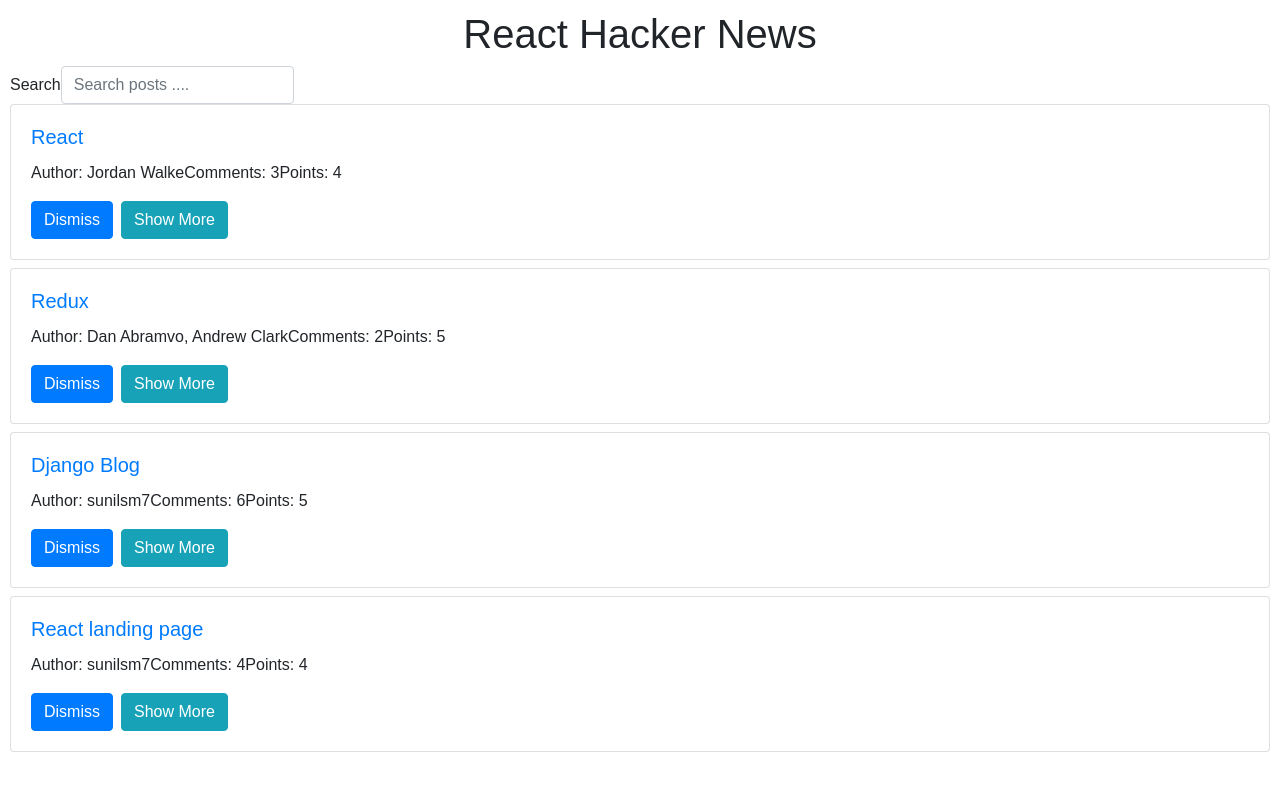
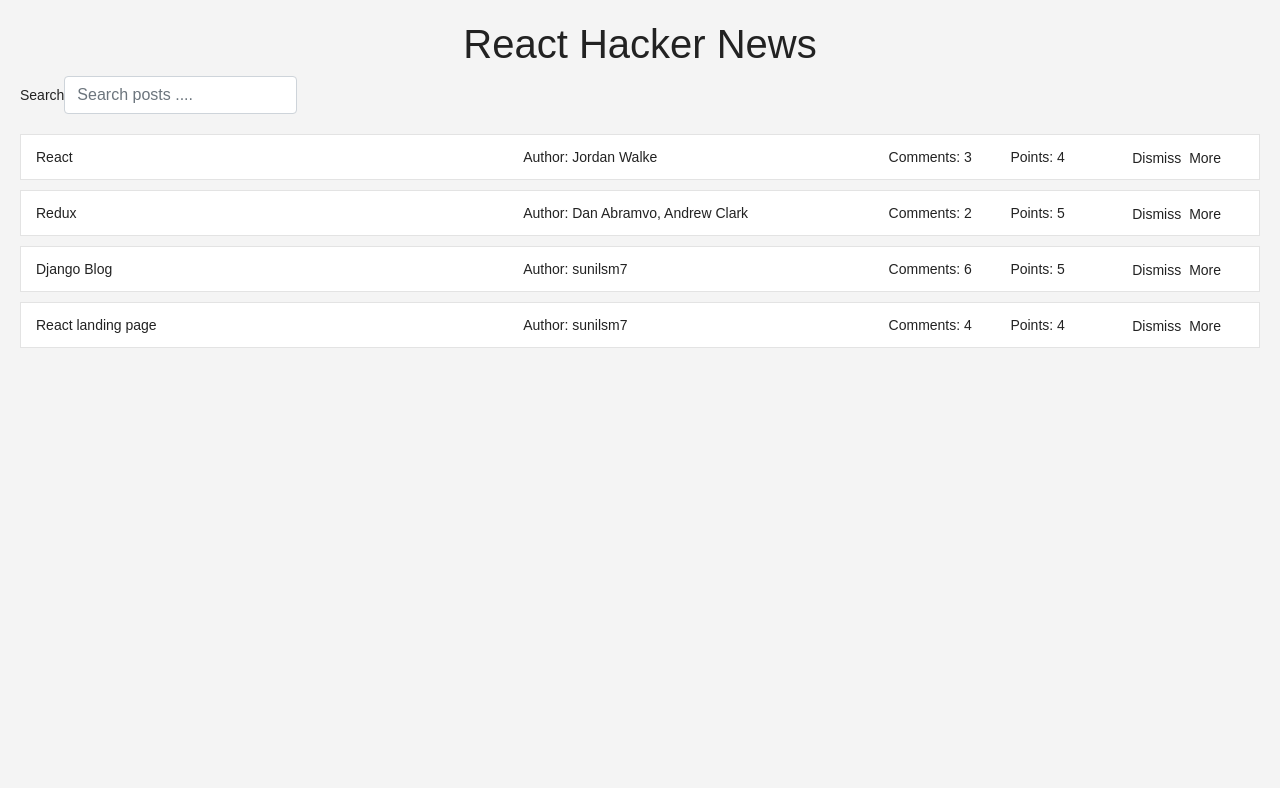
Before and after one commit to sunilsm7/react-hacker-news, a React (Create React App) app: page / in a window 1280 px wide. Shown: the top 788 px of the page. Built offline with nearby package versions, Linux system fonts and the light colour scheme.

Commit message:
style components

```diff
--- a/package.json
+++ b/package.json
@@ -1,11 +1,12 @@
 {
-  "name": "hackernews",
+  "name": "react-hacker-news",
   "version": "0.1.0",
   "private": true,
   "dependencies": {
     "react": "^16.4.1",
     "react-dom": "^16.4.1",
-    "react-scripts": "1.1.4"
+    "react-scripts": "1.1.4",
+    "styled-components": "^3.3.3"
   },
   "scripts": {
     "start": "react-scripts start",
--- a/src/App.css
+++ b/src/App.css
@@ -1,23 +1,63 @@
-.App {
-  margin: 10px;
+.page {
+	margin: 20px;
 }
 
-.App-logo {
-  animation: App-logo-spin infinite 20s linear;
-  height: 80px;
+.interactions {
+	text-align: center;
 }
 
-.Search-form {
-  text-align: center;
+.table {
+	margin: 20px 0;
 }
 
-.App-title {
-  font-size: 2.5em;
-  text-align: center;
+.table-header {
+	display: flex;
+	line-height: 24px;
+	font-size: 16px;
+	padding: 0 10px;
+	justify-content: space-between;
 }
 
+.table-empty {
+	margin: 200px;
+	text-align: center;
+	font-size: 16px;
+}
 
-@keyframes App-logo-spin {
-  from { transform: rotate(0deg); }
-  to { transform: rotate(360deg); }
+.table-row {
+	display: flex;
+	line-height: 24px;
+	white-space: nowrap;
+	margin: 10px 0;
+	padding: 10px;
+	background: #ffffff;
+	border: 1px solid #e3e3e3;
 }
+
+.table-header > span {
+	overflow: hidden;
+	text-overflow: ellipsis;
+	padding: 0 5px;
+}
+
+.table-row > span {
+	overflow: hidden;
+	text-overflow: ellipsis;
+	padding: 0 5px;
+}
+
+.button-inline {
+	border-width: 0;
+	background: transparent;
+	color: inherit;
+	text-align: inherit;
+	-webkit-font-smoothing: inherit;
+	padding: 0;
+	font-size: inherit;
+	cursor: pointer;
+}
+
+.button-active {
+	border-radius: 0;
+	border-bottom: 1px solid #38BB6C;
+}
--- a/src/App.js
+++ b/src/App.js
@@ -36,6 +36,17 @@
   },
 ];
 
+const largeColumn = {
+  width: '40%',
+};
+
+const midColumn = {
+  width: '30%',
+};
+
+const smallColumn = {
+  width: '10%',
+};
 
 const isSearched = (searchTerm) => item => item.title.toLowerCase().includes(searchTerm.toLocaleString());
 
@@ -63,10 +74,7 @@
 }
 
 
-class Search extends Component {
-  render() {
-    const {value, onChange, children } = this.props;
-
+const Search = ({ value, onChange, children } ) => {
   return (
     <form className="form-inline">
       <div className="form-group">
@@ -83,8 +91,7 @@
           onChange={onChange} />
       </div>
     </form>
-    );
-  }
+  )
 }
 
 
@@ -93,33 +100,35 @@
     const {list, pattern, onDismiss, showMessage } = this.props;
 
     return (
-      <div>
+      <div className="table">
         {list.filter(isSearched(pattern)).map(item =>
-          <div key={item.objectID} className="card mb-2">
-            <div className="card-body">
-              <h5 className="card-title">
+          <div key={item.objectID} className="table-row">
+            <span style={largeColumn}>
               <a href={item.url}>{item.title}</a>
-              </h5>
-              <p className="card-text">
+            </span>
+            <span style={midColumn}>
+              Author: {item.author}
+            </span>
+            <span style={smallColumn}>
+              Comments: {item.num_comments}
+            </span>
+            <span style={smallColumn}>
+              Points: {item.points}
+            </span>
 
-                <span>Author: {item.author}</span>
-                <span>Comments: {item.num_comments}</span>
-                <span>Points: {item.points}</span>
-              </p>
-              <span>
+            <span style={smallColumn}>
               <Button
                 onClick={() => onDismiss(item.objectID)}
-                  className="btn btn-primary mr-2">
+                className="button-inline btn btn-outline-primary mr-2">
                 Dismiss
               </Button>
               <Button
                 name="btn-message"
-                  className="btn btn-info"
+                className="button-inline btn btn-outline-info mr-2"
                 onClick={showMessage}
-                  >Show More
+                >More
               </Button>
             </span>
-            </div>
           </div>
         )}
       </div>
@@ -162,13 +171,16 @@
     const { searchTerm, list} = this.state;
 
     return (
-      <div className="App">
+      <div className="page">
+        <div className="interactions">
           <h1 className="App-title">React Hacker News</h1>
           <Search
             value={searchTerm}
             onChange={this.onSearchChange}
           > Search
           </Search>
+        </div>
+
 
         <Table
           list={list}
--- a/src/index.css
+++ b/src/index.css
@@ -1,5 +1,44 @@
 body {
-  margin: 0;
-  padding: 0;
-  font-family: sans-serif;
+	color: #222;
+	background: #f4f4f4;
+	font: 400 14px CoreSans, Arial,sans-serif;
 }
+
+a {
+	color: #222;
+}
+
+a:hover {
+	text-decoration: underline;
+}
+
+ul, li {
+	list-style: none;
+	padding: 0;
+	margin: 0;
+}
+
+input {
+	padding: 10px;
+	border-radius: 5px;
+	outline: none;
+	margin-right: 10px;
+	border: 1px solid #dddddd;
+}
+
+button {
+	padding: 10px;
+	border-radius: 5px;
+	border: 1px solid #dddddd;
+	background: transparent;
+	color: #808080;
+	cursor: pointer;
+}
+
+button:hover {
+	color: #222;
+}
+
+*:focus {
+	outline: none;
+}
```
Also changed, not shown: 1 other file (tests, documents, lock files or other folders). Lines whose indentation alone changed are shown as unchanged.
